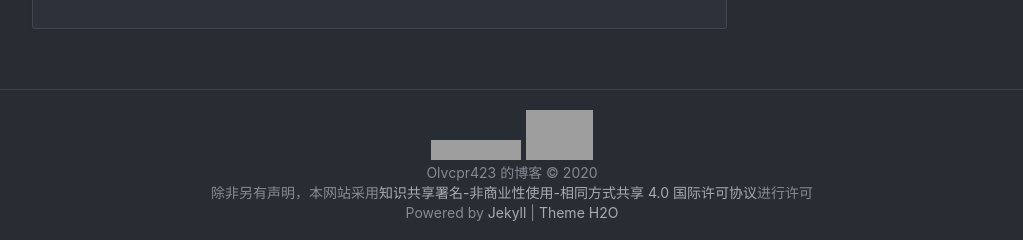
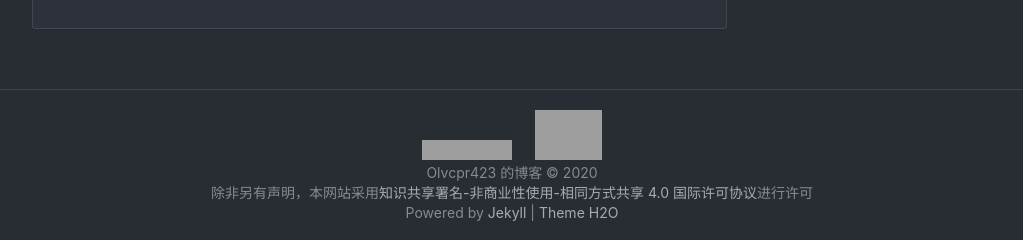
Before and after one commit to Olvcpr423/Olvcpr423.github.io, a Jekyll site: the page built from index.html, in a window 1280 px wide and 900 px high, scrolled down 547 px. Shown: the part 657-897 px from the top of the window, without its empty margins (128-1151 px from the left). Built offline with Jekyll 4.4.1, drawn with Linux system fonts in a browser that asks for light colours; nearby versions of some CDN libraries; the list of posts is cut into pages by our own code; a style sheet for code colours, icons or effects is not loaded; grey boxes are pictures that could not be loaded.

Commit message:
Update footer.html

```diff
--- a/_includes/footer.html
+++ b/_includes/footer.html
@@ -1,6 +1,6 @@
 <footer class="g-footer">
 
-  <a rel="license" href="http://creativecommons.org/licenses/by-nc-sa/4.0/"><img alt="知识共享许可协议" style="border-width:0" src="https://i.creativecommons.org/l/by-nc-sa/4.0/88x31.png" />
+  <a rel="license" href="http://creativecommons.org/licenses/by-nc-sa/4.0/"><img alt="知识共享许可协议" style="border-width:0" src="https://i.creativecommons.org/l/by-nc-sa/4.0/88x31.png" />&nbsp;&nbsp;&nbsp;&nbsp;
   <a href="https://myssl.com/seal/detail?domain=olvcpr423.github.io"><img src="https://static.myssl.com/res/images/myssl-id1.png" alt="" style="max-height:50px;display:inline;margin:0 auto"></a>
 
  <section>{{ site.title }} ©
```
